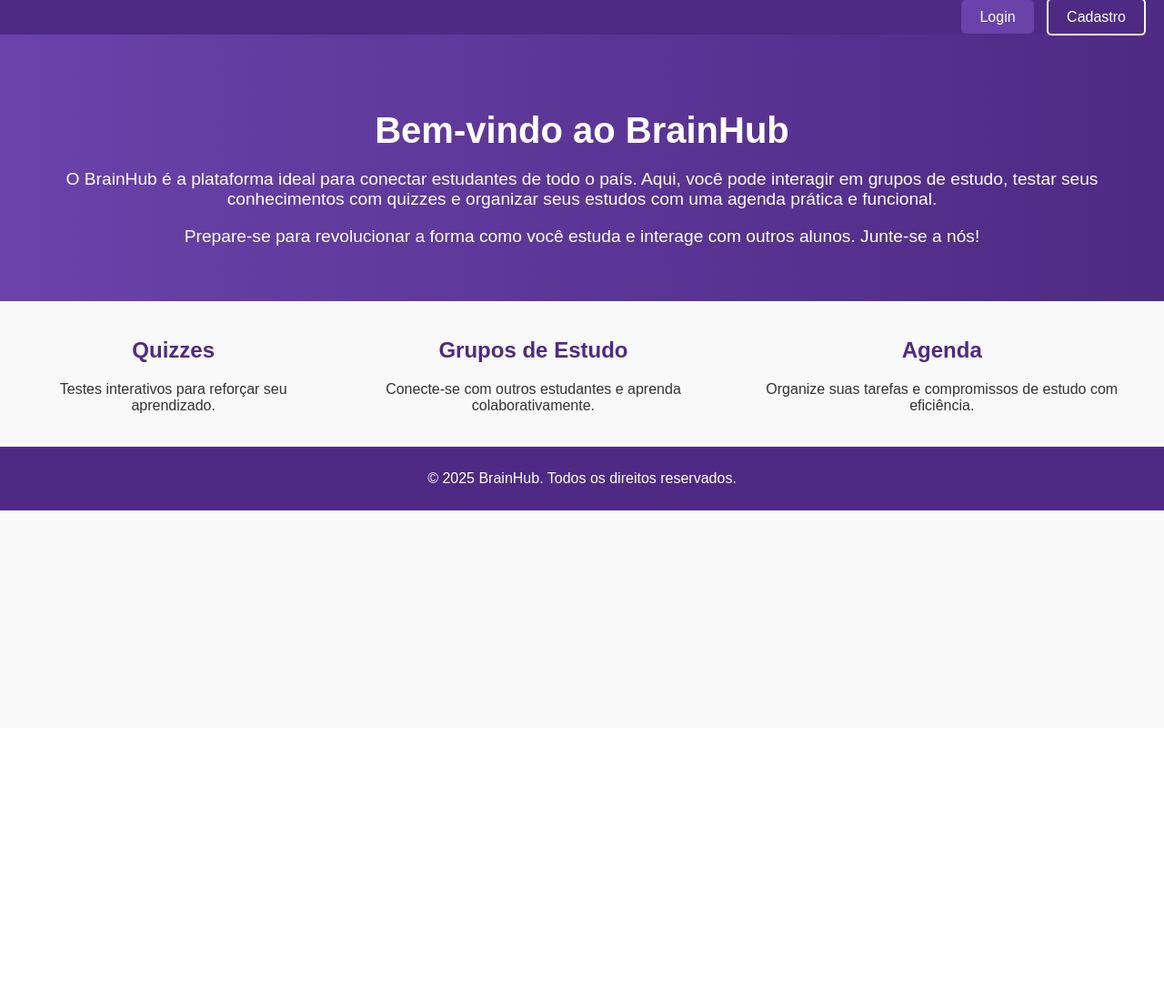
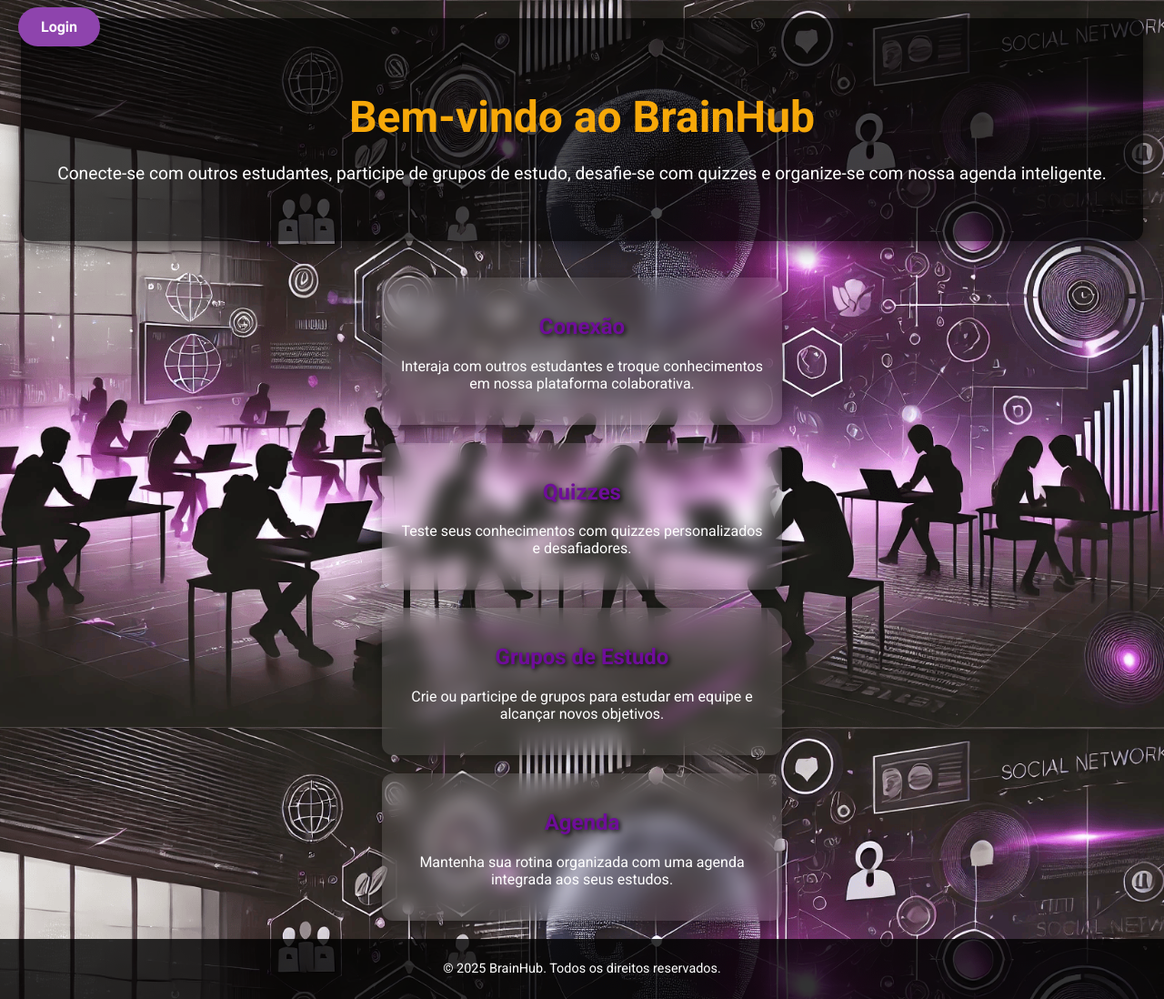
Before and after one commit to dutra1904/BrainHub, a Flask app: template templates/landing.html in a window 1280 px wide. Shown: the whole page at 91% size. Before the commit the page ends 561 px from the top, so only its background shows below. Run offline with Flask 3, Linux system fonts and the light colour scheme; the template is opened without the code that fills it, so the values that code supplies are empty.

Commit message:
adicionando toda a parte landing

```diff
--- a/app.py
+++ b/app.py
@@ -6,8 +6,6 @@
 def create_app():
     app = Flask(__name__)
     app.config.from_object(Config)
-
-    # Inicializar extensões
     db.init_app(app)
     migrate.init_app(app, db)
 
--- a/routes/__init__.py
+++ b/routes/__init__.py
@@ -1,9 +1,11 @@
+from routes.landing import landing_bp
 from routes.home import home_bp
 from routes.perfil import perfil_bp
 from routes.auth import auth_bp
 from routes.quizzes import quizzes_bp
 
 def register_blueprints(app):
+    app.register_blueprint(landing_bp)
     app.register_blueprint(home_bp)
     app.register_blueprint(perfil_bp)
     app.register_blueprint(auth_bp)
--- a/templates/landing.html
+++ b/templates/landing.html
@@ -1,115 +1,178 @@
 <!DOCTYPE html>
-<html lang="en">
+<html lang="pt-br">
 <head>
     <meta charset="UTF-8">
     <meta name="viewport" content="width=device-width, initial-scale=1.0">
-    <title>BrainHub - Conecte-se com Estudantes</title>
+    <title>BrainHub - Conecte-se e Organize-se</title>
+    <link href="https://fonts.googleapis.com/css2?family=Roboto:wght@400;700&display=swap" rel="stylesheet">
     <style>
         body {
-        font-family: Arial, sans-serif;
+            font-family: 'Roboto', sans-serif;
+            background: url('static/background.png') no-repeat center center fixed;
+            background-size: cover;
+            color: #fff;
             margin: 0;
-        padding: 0;
-        background: #f9f9f9;
-        color: #333;
+            display: flex;
+            flex-direction: column;
+            min-height: 100vh;
         }
 
         header {
-        display: flex;
-        justify-content: flex-end;
-        padding: 10px 20px;
-        background-color: #4e2a84;
+            position: fixed;
+            top: 20px;
+            left: 20px;
+            z-index: 10;
         }
 
-    header nav a {
+        .btn-login {
+            background-color: #8e44ad;
+            color: white;
+            padding: 12px 25px;
             text-decoration: none;
-        margin-left: 10px;
-        padding: 10px 20px;
-        color: white;
-        border-radius: 5px;
+            border-radius: 50px;
+            font-size: 1rem;
+            font-weight: bold;
+            box-shadow: 0 5px 15px rgba(0, 0, 0, 0.3);
+            transition: transform 0.3s, box-shadow 0.3s;
         }
 
-    header nav .btn-primary {
-        background-color: #6a42aa;
+        .btn-login:hover {
+            transform: scale(1.1);
+            box-shadow: 0 8px 20px rgba(0, 0, 0, 0.5);
         }
 
-    header nav .btn-secondary {
-        background-color: #4e2a84;
-        border: 2px solid white;
+        main {
+            text-align: center;
+            margin: auto;
+            padding: 20px;
         }
 
         .hero {
-        text-align: center;
-        padding: 50px 20px;
-        background: linear-gradient(to right, #6a42aa, #4e2a84);
-        color: white;
+            background: rgba(0, 0, 0, 0.7);
+            padding: 40px;
+            border-radius: 12px;
+            box-shadow: 0 8px 20px rgba(0, 0, 0, 0.5);
+            margin-bottom: 40px;
+            animation: fadeIn 1.5s ease;
         }
 
         .hero h1 {
-        font-size: 2.5rem;
+            font-size: 3rem;
+            color: #f7a809;
             margin-bottom: 20px;
         }
 
         .hero p {
             font-size: 1.2rem;
-        margin-bottom: 10px;
+            line-height: 1.5;
         }
 
         .features {
             display: flex;
-        justify-content: center;
-        padding: 20px;
+            flex-direction: column;
+            align-items: center;
+            gap: 20px;
         }
 
         .feature {
-        margin: 0 10px;
+            background: rgba(255, 255, 255, 0.1);
+            backdrop-filter: blur(10px);
+            padding: 20px;
+            border-radius: 12px;
             text-align: center;
+            width: 80%;
+            max-width: 400px;
+            box-shadow: 0 5px 15px rgba(0, 0, 0, 0.3);
+            opacity: 0;
+            transform: translateY(20px);
+            animation: slideIn 1s forwards;
+            transition: transform 0.3s ease, opacity 0.3s ease, box-shadow 0.3s ease;
+        }
+
+        .feature:hover {
+            transform: translateY(100px) scale(100.1); /* Levanta e aumenta */
+            box-shadow: 0 12px 25px rgba(0, 0, 0, 0.5);
         }
 
         .feature h2 {
-        color: #4e2a84;
+            color: #6f0d9a;
+            text-shadow: 2px 2px 5px rgba(0, 0, 0, 0.8);
+        }
+
+        .feature:nth-child(1) {
+            animation-delay: 1s;
+        }
+
+        .feature:nth-child(2) {
+            animation-delay: 2s;
+        }
+
+        .feature:nth-child(3) {
+            animation-delay: 3s;
+        }
+
+        .feature:nth-child(4) {
+            animation-delay: 4s;
         }
 
         footer {
             text-align: center;
-        padding: 10px;
-        background-color: #4e2a84;
-        color: white;
+            margin-top: auto;
+            padding: 10px 0;
+            background: rgba(0, 0, 0, 0.8);
+            font-size: 0.9rem;
+        }
+
+        @keyframes fadeIn {
+            from {
+                opacity: 0;
+                transform: translateY(20px);
+            }
+            to {
+                opacity: 1;
+                transform: translateY(0);
+            }
+        }
+
+        @keyframes slideIn {
+            from {
+                opacity: 0;
+                transform: translateY(20px);
+            }
+            to {
+                opacity: 1;
+                transform: translateY(0);
+            }
         }
     </style>
 </head>
 <body>
     <header>
-        <nav>
-            <a href="{{ url_for('auth.login') }}" class="btn btn-primary">Login</a>
-            <a href="{{ url_for('auth.cadastro') }}" class="btn btn-secondary">Cadastro</a>
-        </nav>
+        <a href="/login" class="btn-login">Login</a>
     </header>
 
     <main>
         <section class="hero">
             <h1>Bem-vindo ao BrainHub</h1>
-            <p>
-                O BrainHub é a plataforma ideal para conectar estudantes de todo o país.
-                Aqui, você pode interagir em grupos de estudo, testar seus conhecimentos com quizzes e
-                organizar seus estudos com uma agenda prática e funcional.
-            </p>
-            <p>
-                Prepare-se para revolucionar a forma como você estuda e interage com outros alunos.
-                Junte-se a nós!
-            </p>
+            <p>Conecte-se com outros estudantes, participe de grupos de estudo, desafie-se com quizzes e organize-se com nossa agenda inteligente.</p>
         </section>
+
         <section class="features">
             <div class="feature">
+                <h2>Conexão</h2>
+                <p>Interaja com outros estudantes e troque conhecimentos em nossa plataforma colaborativa.</p>
+            </div>
+            <div class="feature">
                 <h2>Quizzes</h2>
-                <p>Testes interativos para reforçar seu aprendizado.</p>
+                <p>Teste seus conhecimentos com quizzes personalizados e desafiadores.</p>
             </div>
             <div class="feature">
                 <h2>Grupos de Estudo</h2>
-                <p>Conecte-se com outros estudantes e aprenda colaborativamente.</p>
+                <p>Crie ou participe de grupos para estudar em equipe e alcançar novos objetivos.</p>
             </div>
             <div class="feature">
                 <h2>Agenda</h2>
-                <p>Organize suas tarefas e compromissos de estudo com eficiência.</p>
+                <p>Mantenha sua rotina organizada com uma agenda integrada aos seus estudos.</p>
             </div>
         </section>
     </main>
```
Also changed, not shown: routes/landing.py (+7 -0 lines), templates/login.html (+26 -0 lines), static/favicon.ico (added). Lines whose indentation alone changed are shown as unchanged.
